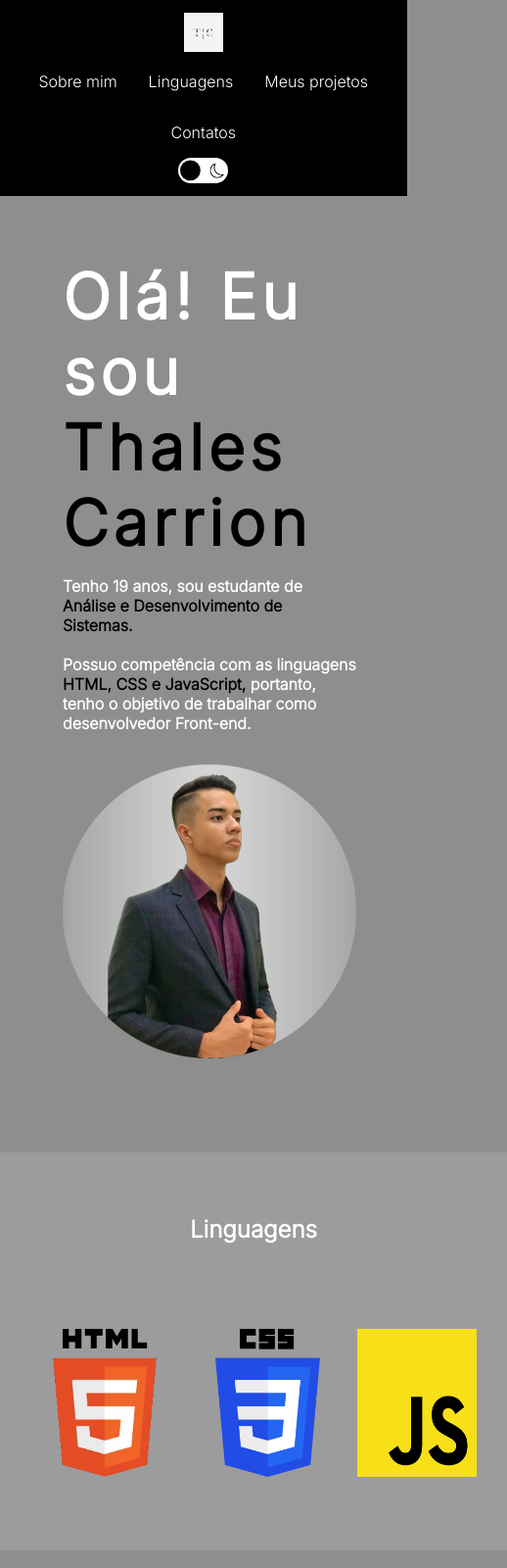
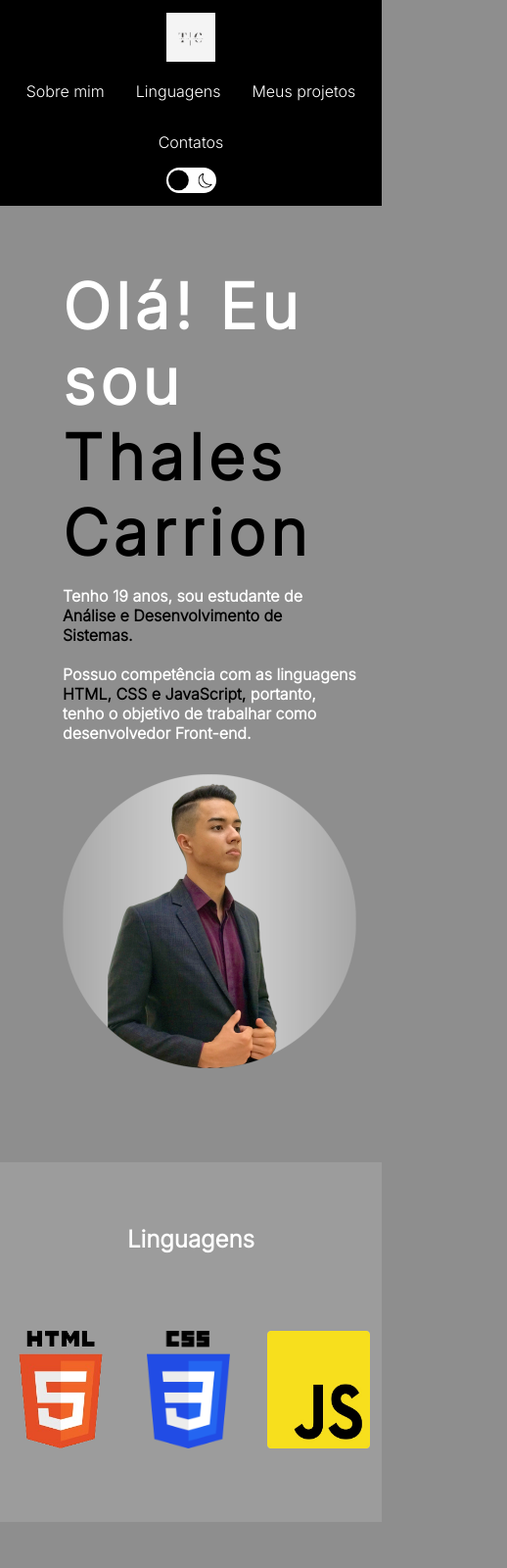
Before and after one commit to thalesmanoel/projeto-landing-page-thales, a plain HTML site: page index.html in a window 390 px wide. Shown: the top 1600 px of the page at 98% size, 518 px wide, since content can reach past the window. Drawn offline with nearby package versions, Linux system fonts and the light colour scheme.

Commit message:
consertado a responsividade

```diff
--- a/index.html
+++ b/index.html
@@ -64,7 +64,7 @@
             <div class="logolinguagens">
                 <img class="logohtml" src="imagens/HTML.png" alt="logo HTML">
                 <img class="logocss" src="imagens/CSS.png" alt="logo CSS">
-                <img class="logojs" src="imagens/JS.png" alt="logo JS">
+                <img class="logojs" src="imagens/jslogo.png" alt="logo JS">
             </div>
         </section>
 
@@ -77,7 +77,7 @@
                     Além dos <strong>projetos acadêmicos</strong>, eu desenvolvi competência através dos estudos junto com os meus projetos pessoais, onde posso explorar novas ideias e abordagens no desenvolvimento <strong>front-end</strong>.
                 </p>
                     <br><br>
-                   <!----> <div class="botaoacessarport">
+                    <div class="botaoacessarport">
                         <div>
                             <a class="acessarport" target="_blank" href="https://github.com/thalesmanoel">Acessar portifólio</a></div>
                         </div>
--- a/media.css
+++ b/media.css
@@ -3,12 +3,12 @@
 @media screen and (min-width: 320px) and (max-width: 480px) {
 
     header{
-        width: 100%;
+        max-width: 100%;
     }
 
     img.logo{
-        width: 40px;
-        height: 40px;
+        width: 50px;
+        height: 50px;
     }
 
     .logolinguagens{
@@ -20,10 +20,43 @@
     }
 
     .segundasecao{
-        width: 100%;
+        max-width: 100%;
+    }
+
+    .logolinguagens{
+        max-width: 100px;
+    }
+
+    .logohtml, .logocss{
+        width: 120px;
+        height: 120px;
+    }
+
+    .logojs{
+        width: 105px;
+        height: 120px;
+
+    }
+
+    .logojs:hover{
+        transform: translate(-3px, -31px);
     }
 }
 
 @media screen and (min-width: 481px) and (max-width: 768px){
+    .botaoacessarport{
+        transform: translateX(-20%);
+    }
+}
 
+@media screen and (min-width: 481px) and (max-width: 768px){
+    .botaoacessarport{
+        transform: translateX(-20%);
+    }
 }
+
+@media screen and (min-width: 769px) and (max-width: 1024px){
+    .botaoacessarport{
+        transform: translateX(-20%);
+    }
+}
--- a/style.css
+++ b/style.css
@@ -59,7 +59,6 @@ header{
     padding: 0.8rem;
     background-color: black;
     min-height: 30px;
-    width: 100%;
 }
 
 .checkbox{
@@ -150,7 +149,7 @@ section.primeirasecao{
     gap: 2rem;
     flex-wrap: wrap;
     align-items: center;
-    min-height: 550px;
+    min-height: 320px;
 }
 
 section.primeirasecao > div{
@@ -187,7 +186,7 @@ section.segundasecao{
     flex-direction: column;
     align-items: center;
     justify-content: center;
-    gap: 2.3rem;
+    gap: 1.8rem;
 }
 
 .bi.bi-arrow-up-circle{
@@ -203,6 +202,7 @@ section.segundasecao{
 
 .logolinguagens{
     display: flex;
+    justify-content: center;
     gap: 1rem;
 }
 
@@ -213,6 +213,9 @@ section.segundasecao{
 
 .logohtml{
     width: 150px;
+    padding: 10px 0px 10px 0px;
+    padding-bottom: 10px;
+    padding-top: 10px;
 }
 .logocss{
     width: 107px;
@@ -225,7 +228,6 @@ section.segundasecao{
     border: 1px solid var(--cortxt);
     border-radius: 5px;
     transition: 0.6s;
-    padding: 10px;
     transform: translate(-3px, -3px);
 }
 
@@ -281,6 +283,7 @@ div .acessarport{
     text-decoration: none;
     text-align: center;
     max-width: 200px;
+
 }
 
 .acessarport:hover{
```
Also changed, not shown: imagens/csslogo.png (added), imagens/jslogo.png (added).
